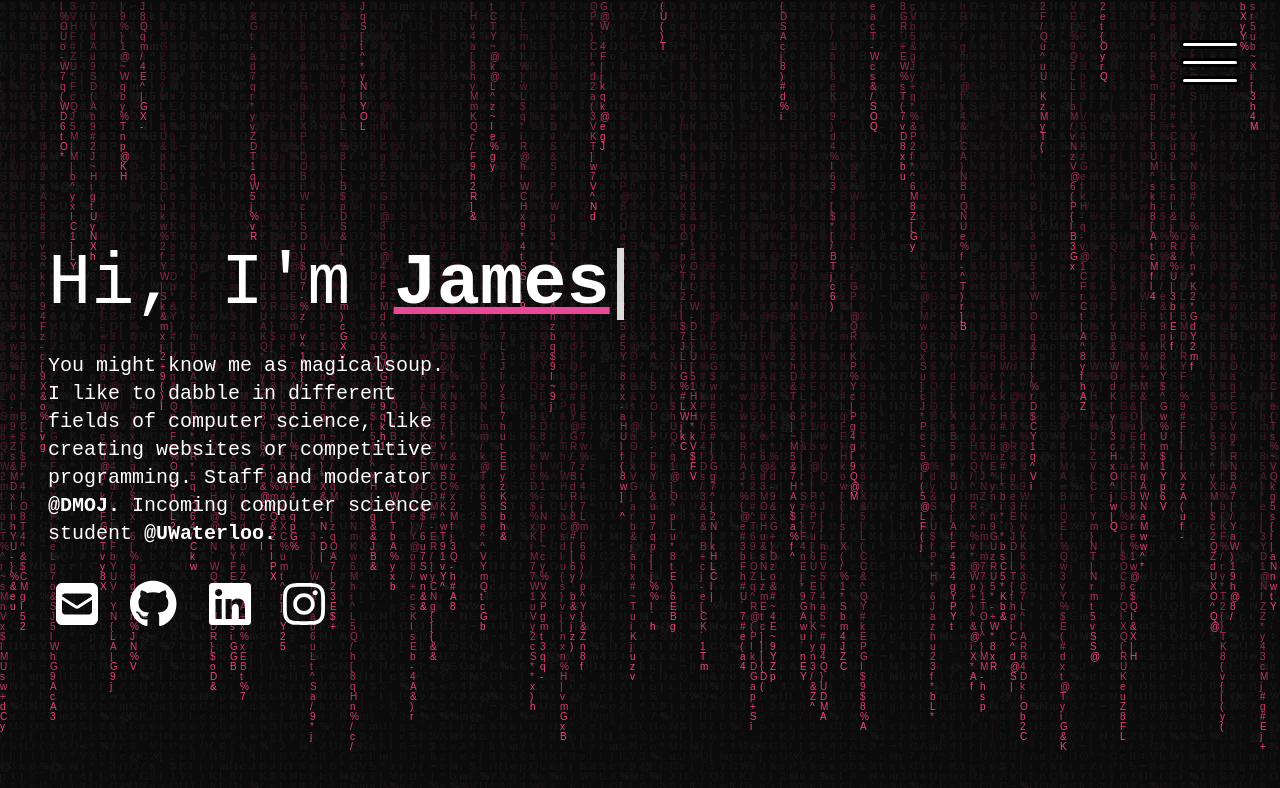
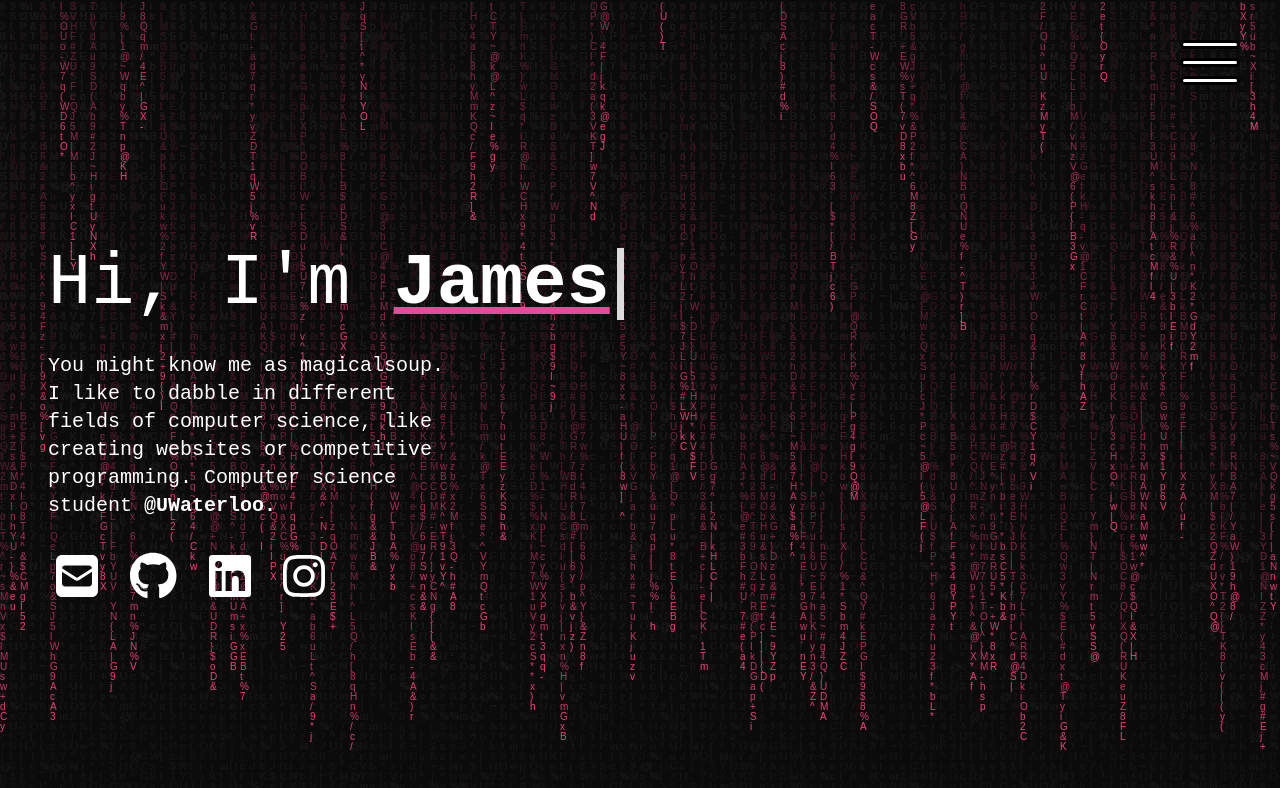
Before and after one commit to magicalsoup/magicalsoup-website, a Next.js app: page / in a window 1280 px wide. Shown: the top 788 px of the page. Built offline with nearby package versions, Linux system fonts and the light colour scheme.

Commit message:
brush up the site a tiny bit

```diff
--- a/pages/about.js
+++ b/pages/about.js
@@ -24,12 +24,12 @@ export default function() {
         <div className="w-full md:w-2/3 px-8 py-32 space-y-8 bg-[#f5f9ff] rounded-3xl">
           <img src="..\images\profile_pic.png" className="max-w-xs lg:max-w-sm float-right p-4 rounded-full"/>
           <p className="text-xl" id="body-text">
-            Hi, my name is <a className="text-teal-400 text-xl font-bold">James Su</a>. I am an aspiring 17 year old student interested in competitive programming and web development.
+            Hi, my name is <a className="text-teal-400 text-xl font-bold">James Su</a>. I am an aspiring 18 year old student interested in competitive programming and web development.
             You can view my progress through my blogs and my projects that are on this site! Currently I'm looking at other branches
             of the computing field, such as servers, linux systems, and security. Join me on my journey!
           </p>
           <p className="text-xl" id="body-text">
-            Currently I'm finishing my highschool education at Bayview Secondary School and the <a className="font-bold">International Baccalaureate</a> program. Incoming <a className="font-bold">computer science</a> student at <a className="font-bold">University of Waterloo.</a>  But feel free to contact me for any interesting ideas!
+            Currently studying <a className="font-bold">Computer science</a> at the <a className="font-bold">University of Waterloo.</a>  But feel free to contact me for any interesting ideas!
           </p>
           <div className="p-2">
             <a
--- a/pages/index.js
+++ b/pages/index.js
@@ -74,8 +74,7 @@ export default function Home() {
                         </h1>
                         <p className="text-white text-md sm:text-xl" id="body-text">
                             You might know me as magicalsoup. I like to dabble in different fields of computer science,
-                            like creating websites or competitive programming. Staff and moderator
-                            <a className="font-bold hover:text-gray-300" href="https://dmoj.ca/" target="_blank"> @DMOJ.</a> Incoming computer science student
+                            like creating websites or competitive programming. Computer science student
                             <a className="font-bold hover:text-gray-300" href="https://uwaterloo.ca/" target="_blank"> @UWaterloo.</a>
                         </p>
                         <div className="space-x-8 pl-2">
```
Also changed, not shown: 1 other file (tests, documents, lock files or other folders).
